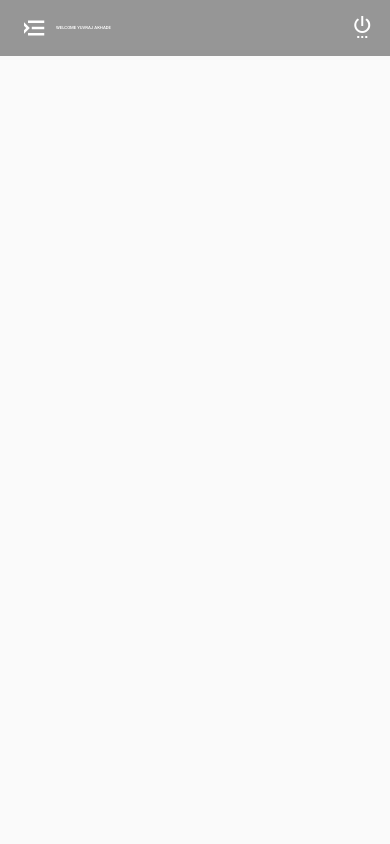
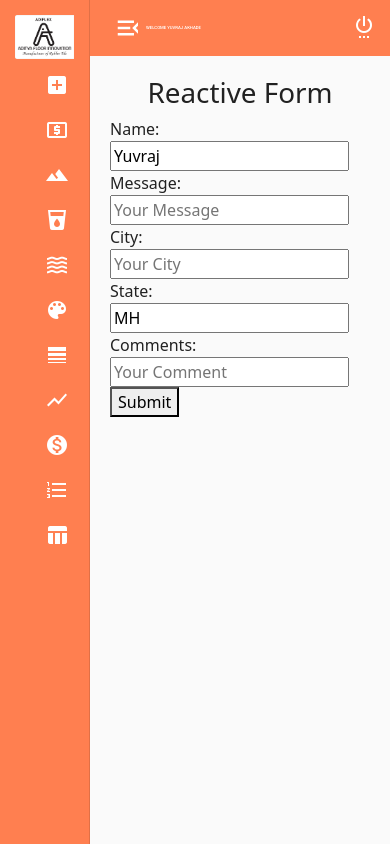
Before and after one commit to yuvrajakhade/Angular-demo, an Angular app: page /dashbaord in a window 390 px wide. Built offline with nearby package versions, Linux system fonts and the light colour scheme.

Commit message:
added chnages in route

```diff
--- a/src/app/Pages/Dashboard/sidenav/sidenav.component.scss
+++ b/src/app/Pages/Dashboard/sidenav/sidenav.component.scss
@@ -20,12 +20,12 @@ mat-list-item:hover {
 }
 
 mat-toolbar {
-  background-color: rgba(0, 0, 0, 0.4);
+  background-color: coral;
   color: white;
 }
 
 mat-sidenav {
-  background-color: rgba(0, 0, 0, 0.4) !important;
+  background-color: coral !important;
   width: 18% !important;
   color: white;
 }
@@ -70,7 +70,7 @@ mat-sidenav {
 
 @media only screen and (max-width: 600px) {
   mat-sidenav {
-    background-color: rgba(0, 0, 0, 0.4) !important;
+    background-color: coral !important;
     width: 23% !important;
   }
   .mat-list-base,
--- a/src/app/Pages/Dashboard/sidenav/sidenav.component.ts
+++ b/src/app/Pages/Dashboard/sidenav/sidenav.component.ts
@@ -11,7 +11,7 @@ export class SidenavComponent implements OnInit {
   number: number;
   show: boolean = false;
   coloractive: boolean = false;
-  opened: any;
+  opened: any = true;
   role: any;
   admin: boolean;
   constructor(private router: Router) {
```
Also changed, not shown: src/app/app-routing.module.ts (+8 -4 lines).
